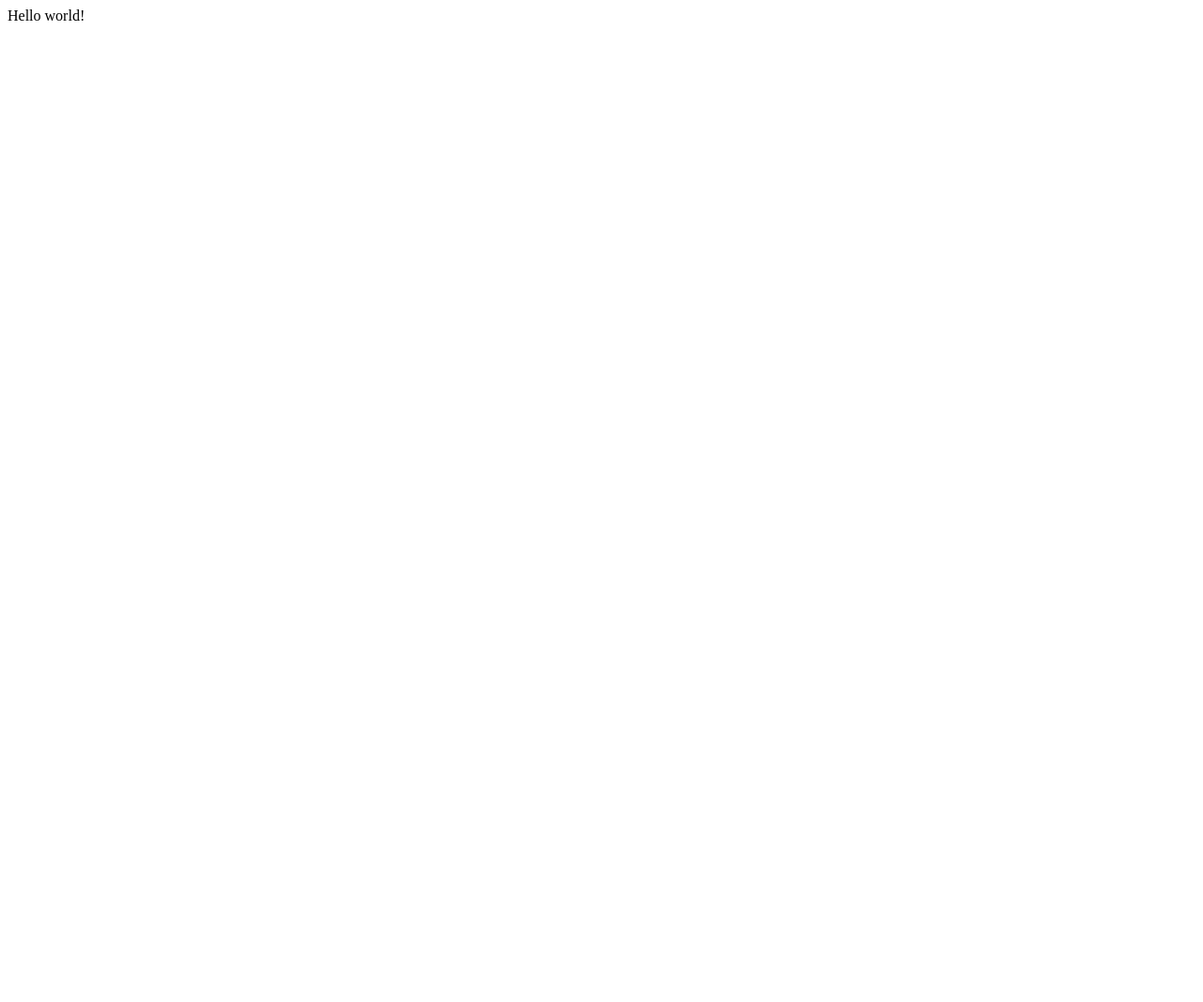
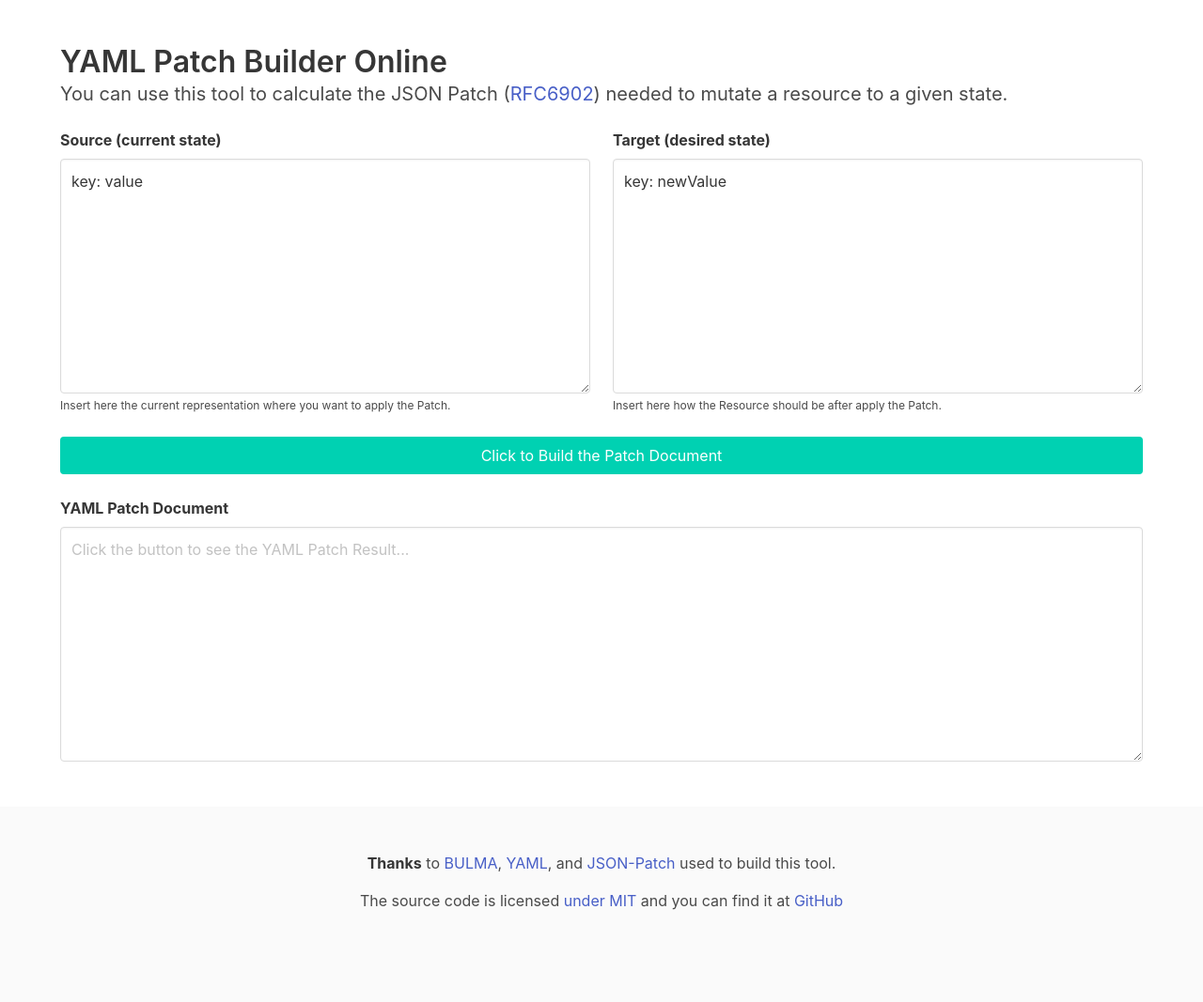
Before and after one commit to tobernguyen/yaml-patch-generator, a Gatsby site: page / in a window 1280 px wide. Shown: the whole page at 94% size. Before the commit the page ends 800 px from the top, so only its background shows below. Built offline with nearby package versions, Linux system fonts and the light colour scheme; Gatsby itself is replaced by a stand-in of ours.

Commit message:
initial commit

```diff
--- a/gatsby-config.js
+++ b/gatsby-config.js
@@ -6,5 +6,9 @@
 
 module.exports = {
   /* Your site config here */
-  plugins: [],
+  plugins: [
+    "gatsby-plugin-sass",
+    "gatsby-plugin-react-helmet"
+  ],
+  pathPrefix: "/yaml-patch-generator",
 }
--- a/src/pages/index.js
+++ b/src/pages/index.js
@@ -1,5 +1,103 @@
-import React from "react"
+import React, { useState } from "react"
+import YAML from 'yaml'
+import { compare } from 'fast-json-patch'
+import { Helmet } from "react-helmet"
+import "../styles/main.scss"
 
 export default function Home() {
-  return <div>Hello world!</div>
+  const [source, setSource] = useState("key: value");
+  const [target, setTarget] = useState("key: newValue")
+  const [result, setResult] = useState("")
+
+  function handleSourceChange(e) {
+    setSource(e.target.value)
+  }
+
+  function handleTargetChange(e) {
+    setTarget(e.target.value)
+  }
+
+  function generatePatch() {
+    const s = YAML.parse(source)
+    const t = YAML.parse(target)
+    const p = compare(s, t)
+    setResult(YAML.stringify(p))
+  }
+
+  return <div>
+    <Helmet>
+      <meta charSet="utf-8" />
+      <meta name="viewport" content="width=device-width, initial-scale=1" />
+      <title>YAML Patch Builder Online</title>
+    </Helmet>
+    <section className="section">
+      <div className="container">
+        <h1 className="title">YAML Patch Builder Online</h1>
+        <h2 className="subtitle">You can use this tool to calculate the JSON Patch (<a href="http://tools.ietf.org/html/rfc6902">RFC6902</a>)
+                needed to mutate a resource to a given state.</h2>
+
+        <div className="columns">
+          <div className="column">
+            <div className="field">
+              <label className="label">Source (current state)</label>
+              <div className="control">
+                <textarea className="textarea" value={source} onChange={handleSourceChange} />
+                <p className="help">Insert here the current representation where you want to apply the Patch.</p>
+              </div>
+            </div>
+          </div>
+          <div className="column">
+            <div className="field">
+              <label className="label">Target (desired state)</label>
+              <div className="control">
+                <textarea className="textarea" value={target} onChange={handleTargetChange} />
+                <p className="help">Insert here how the Resource should be after apply the Patch.</p>
+              </div>
+            </div>
+          </div>
+        </div>
+
+        <div className="columns">
+          <div className="column">
+            <a className="button is-primary is-fullwidth" id="build" onClick={generatePatch}>Click to Build the Patch Document</a>
+          </div>
+        </div>
+        <article className="message is-warning" id="alert-panel" style={{ display: "none" }}>
+          <div className="message-header">
+            <p>Warning</p>
+          </div>
+          <div className="message-body" id="alert-panel-body">
+          </div>
+        </article>
+        <div className="columns">
+          <div className="column">
+            <div className="field">
+              <label className="label">YAML Patch Document</label>
+              <div className="control">
+                <textarea className="textarea" value={result} placeholder="Click the button to see the YAML Patch Result..." onClick="this.select();"></textarea>
+              </div>
+            </div>
+          </div>
+        </div>
+      </div>
+    </section>
+    <footer className="footer">
+      <div className="container">
+        <div className="content has-text-centered">
+          <p>
+            <strong>Thanks</strong> to
+            <a href="https://bulma.io"> BULMA</a>,
+            <a href="https://github.com/eemeli/yaml"> YAML</a>, and
+            <a href="https://github.com/Starcounter-Jack/JSON-Patch"> JSON-Patch</a> used to build this tool.
+          </p>
+
+          <p>
+            The source code is licensed
+            <a href="http://opensource.org/licenses/mit-license.php"> under MIT</a> and you can find it at
+            <a href="https://github.com/json-patch-builder-online/"> GitHub</a>
+          </p>
+        </div>
+      </div>
+    </footer>
+  </div>
 }
--- /dev/null
+++ b/src/styles/main.scss
@@ -0,0 +1,6 @@
+@charset "utf-8";
+@import "~bulma/bulma.sass";
+
+.textarea {
+  min-height: 250px !important;
+}
```
Also changed, not shown: package.json (+11 -2 lines), 1 other file.
